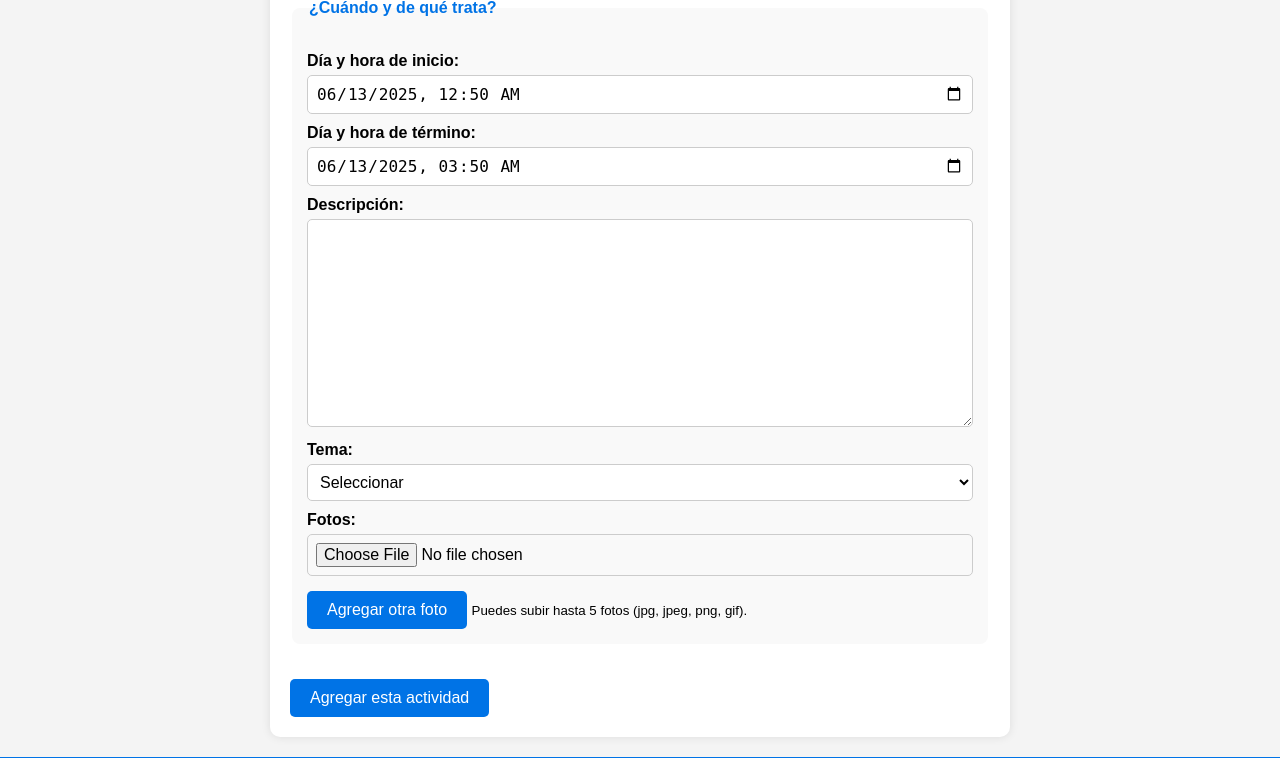
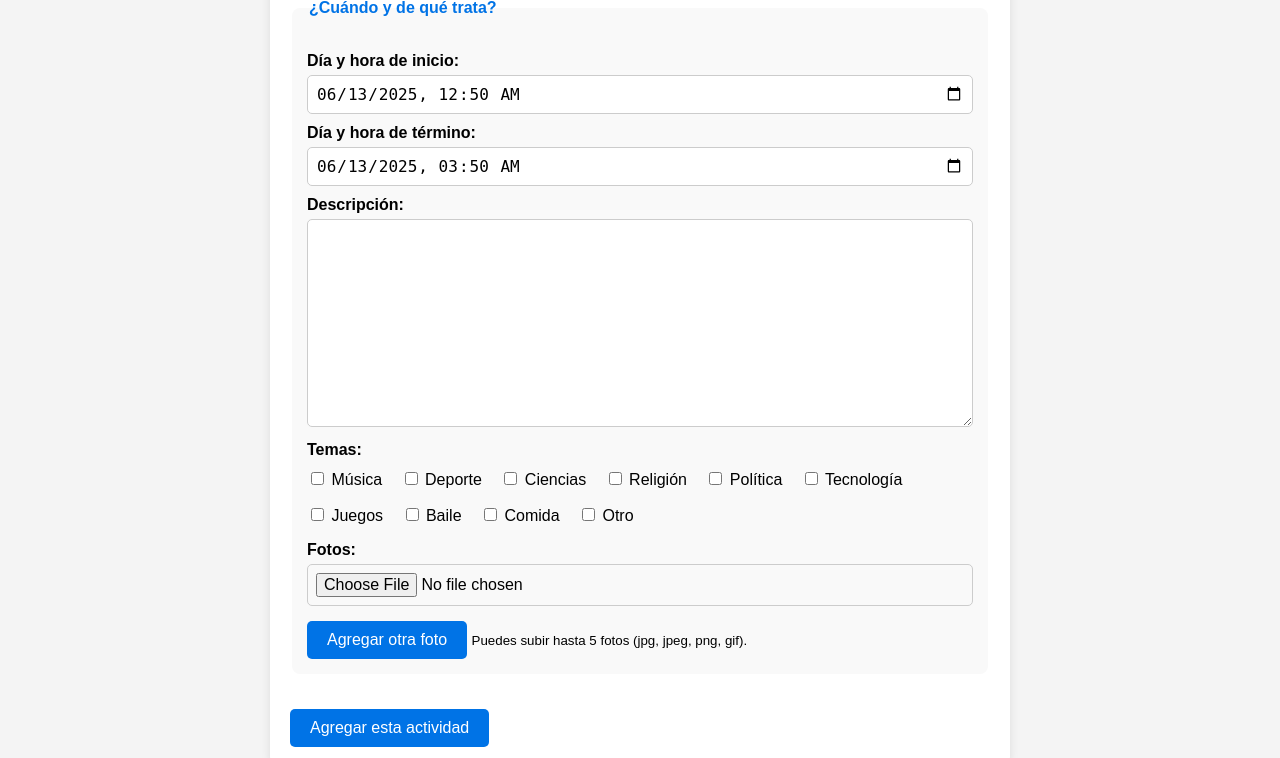
Before and after one commit to ignacioArros/desarrollo_web_ignacio_arros, a Flask app: page /informar in a window 1280 px wide. Shown: the part 915-1673 px from the top of the page. Run offline with Flask 3, Linux system fonts and the light colour scheme; data that the repository does not hold is empty.

Commit message:
Añade seleccion multiple para Temas

```diff
--- a/flask_app/static/css/formulario.css
+++ b/flask_app/static/css/formulario.css
@@ -122,3 +122,10 @@ footer {
     bottom: 0;
     width: 100%;
 }
+
+#temas-checkboxes label {
+    display: inline-block;
+    margin-right: 14px;
+    margin-bottom: 6px;
+    font-weight: normal;
+}
--- a/flask_app/static/js/validaciones.js
+++ b/flask_app/static/js/validaciones.js
@@ -6,20 +6,6 @@ function revisaCheck(checkbox) {
   } else {
     input.style.display = "none";
     input.value = "";
-  }
-}
-
-function mostrarTemaOtro(select) {
-  const temaExtra = document.getElementById("tema-extra");
-  temaExtra.innerHTML = "";
-  if (select.value === "otro") {
-    const input = document.createElement("input");
-    input.type = "text";
-    input.name = "tema_otro";
-    input.placeholder = "Especifique el tema";
-    input.minLength = 3;
-    input.maxLength = 15;
-    temaExtra.appendChild(input);
   }
 }
 
@@ -36,6 +22,10 @@ document.addEventListener("DOMContentLoaded", () => {
     const agregarFotoBtn = document.getElementById("agregar-foto");
     const temaSelect = document.getElementById("tema");
     const temaExtra = document.getElementById("tema-extra");
+
+    function obtenerTemasSeleccionados() {
+        return Array.from(document.querySelectorAll("input[name='tema']:checked")).map(cb => cb.value);
+    }
 
     // Cambiar comunas al seleccionar región
     regionSelect.addEventListener("change", (e) => {
@@ -121,9 +111,12 @@ document.addEventListener("DOMContentLoaded", () => {
         if (!inicioVal) return alert("Debe ingresar la fecha de inicio.");
         if (terminoVal && new Date(terminoVal) <= new Date(inicioVal)) return alert("La fecha de término debe ser posterior a la de inicio.");
 
-        if (temaSelect.value === "") return alert("Debe seleccionar un tema.");
-        if (temaOtro && (temaOtro.value.length < 3 || temaOtro.value.length > 15))
-            return alert("El tema debe tener entre 3 y 15 caracteres.");
+        const temas = obtenerTemasSeleccionados();
+
+        if (temas.length === 0) return alert("Debe seleccionar al menos un tema.");
+        if (temas.includes("otro")) {
+          if (!temaOtro || temaOtro.value.length < 3 || temaOtro.value.length > 15) return alert("El tema debe tener entre 3 y 15 caracteres.");
+        }
 
         let alMenosUnaSeleccionada = false;
         fotos.forEach(input => {
@@ -146,4 +139,22 @@ document.addEventListener("DOMContentLoaded", () => {
       confirmBox.style.display = "none";
       form.style.display = "block";
     });
+
+    // Mostrar/ocultar input para "otro"
+    const temaOtroCheckbox = document.getElementById("tema-otro-checkbox");
+
+    if (temaOtroCheckbox) {
+        temaOtroCheckbox.addEventListener("change", function() {
+            temaExtra.innerHTML = "";
+            if (this.checked) {
+                const input = document.createElement("input");
+                input.type = "text";
+                input.name = "tema_otro";
+                input.placeholder = "Especifique el tema";
+                input.minLength = 3;
+                input.maxLength = 15;
+                temaExtra.appendChild(input);
+            }
+        });
+    }
 });
--- a/flask_app/templates/detalle.html
+++ b/flask_app/templates/detalle.html
@@ -13,7 +13,7 @@
         <p><strong>Término:</strong> {{ actividad.dia_hora_termino.strftime("%Y-%m-%d %H:%M") if actividad.dia_hora_termino else 'No especificado' }}</p>
         <p><strong>Descripción:</strong> {{ actividad.descripcion or 'No proporcionada' }}</p>
 
-        <h3>Tema</h3>
+        <h3>Tema(s)</h3>
         <ul class="temas-lista">
             {% for t in actividad.temas %}
                 <li>
--- a/flask_app/templates/index.html
+++ b/flask_app/templates/index.html
@@ -28,7 +28,7 @@
                         <th>Término</th>
                         <th>Comuna</th>
                         <th>Sector</th>
-                        <th>Tema</th>
+                        <th>Tema(s)</th>
                         <th>Foto</th>
                     </tr>
                 </thead>
--- a/flask_app/templates/informar.html
+++ b/flask_app/templates/informar.html
@@ -106,21 +106,23 @@
                 <label for="descripcion">Descripción:</label>
                 <textarea id="descripcion" name="descripcion" cols="50" rows="10" maxlength="500"></textarea>
 
-                <label for="tema">Tema:</label>
-                <select id="tema" name="tema" required onchange="mostrarTemaOtro(this)">
-                    <option value="">Seleccionar</option>
-                    <option value="música">Música</option>
-                    <option value="deporte">Deporte</option>
-                    <option value="ciencias">Ciencias</option>
-                    <option value="religión">Religión</option>
-                    <option value="política">Política</option>
-                    <option value="tecnología">Tecnología</option>
-                    <option value="juegos">Juegos</option>
-                    <option value="baile">Baile</option>
-                    <option value="comida">Comida</option>
-                    <option value="otro">Otro</option>
-                </select>
-                <div id="tema-extra"></div>
+                <label>Temas:</label>
+                <div id="temas-checkboxes" style="margin-bottom: 10px;">
+                    <label><input type="checkbox" name="tema" value="música"> Música</label>
+                    <label><input type="checkbox" name="tema" value="deporte"> Deporte</label>
+                    <label><input type="checkbox" name="tema" value="ciencias"> Ciencias</label>
+                    <label><input type="checkbox" name="tema" value="religión"> Religión</label>
+                    <label><input type="checkbox" name="tema" value="política"> Política</label>
+                    <label><input type="checkbox" name="tema" value="tecnología"> Tecnología</label>
+                    <label><input type="checkbox" name="tema" value="juegos"> Juegos</label>
+                    <label><input type="checkbox" name="tema" value="baile"> Baile</label>
+                    <label><input type="checkbox" name="tema" value="comida"> Comida</label>
+                    <label>
+                        <input type="checkbox" name="tema" value="otro" id="tema-otro-checkbox">
+                        Otro
+                    </label>
+                    <span id="tema-extra"></span>
+                </div>
 
                 <label>Fotos:</label>
                 <div id="foto-container">
--- a/flask_app/templates/listado.html
+++ b/flask_app/templates/listado.html
@@ -29,7 +29,7 @@
                         <th>Término</th>
                         <th>Comuna</th>
                         <th>Sector</th>
-                        <th>Tema</th>
+                        <th>Tema(s)</th>
                         <th>Nombre Organizador</th>
                         <th>Total Fotos</th>
                     </tr>
```
